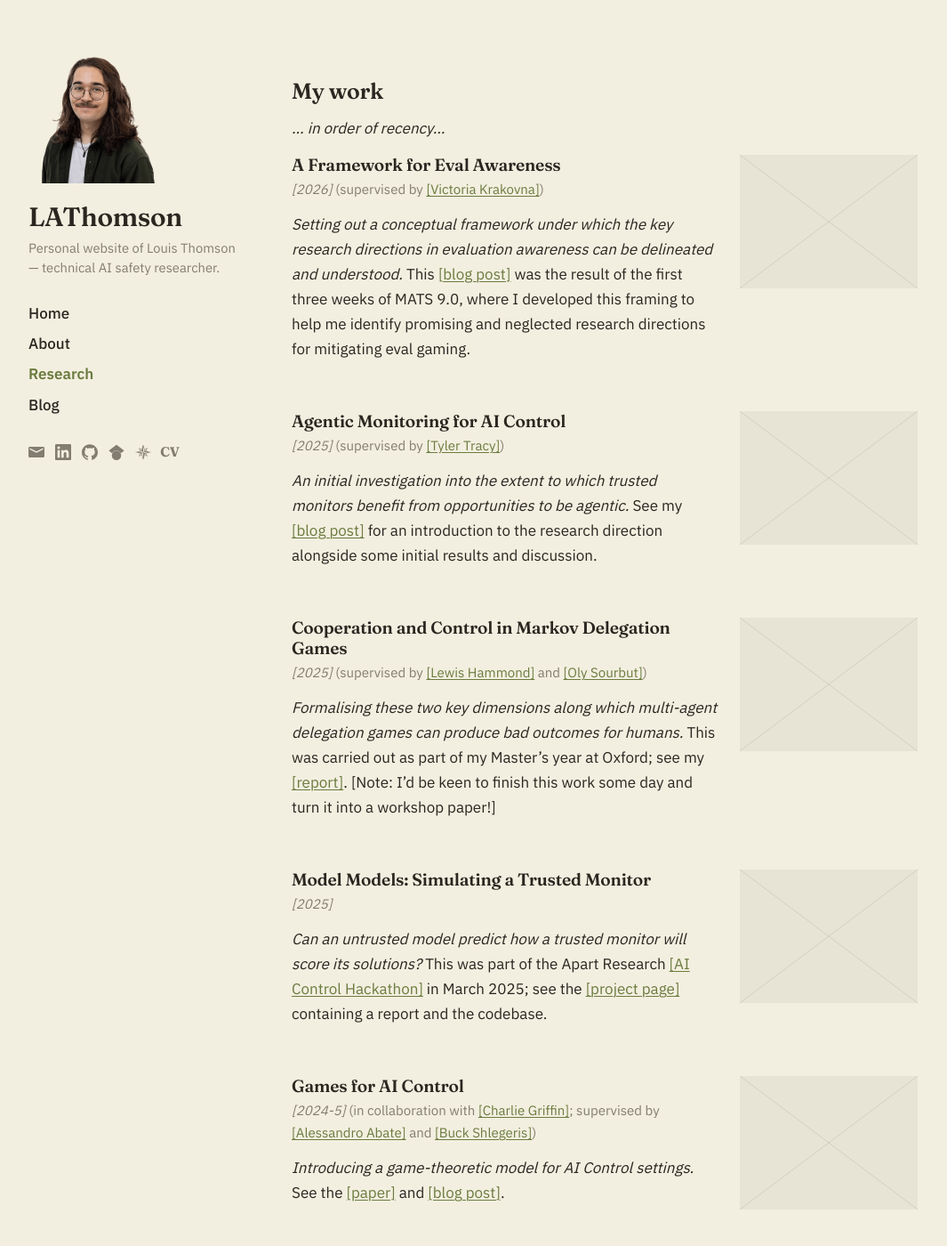
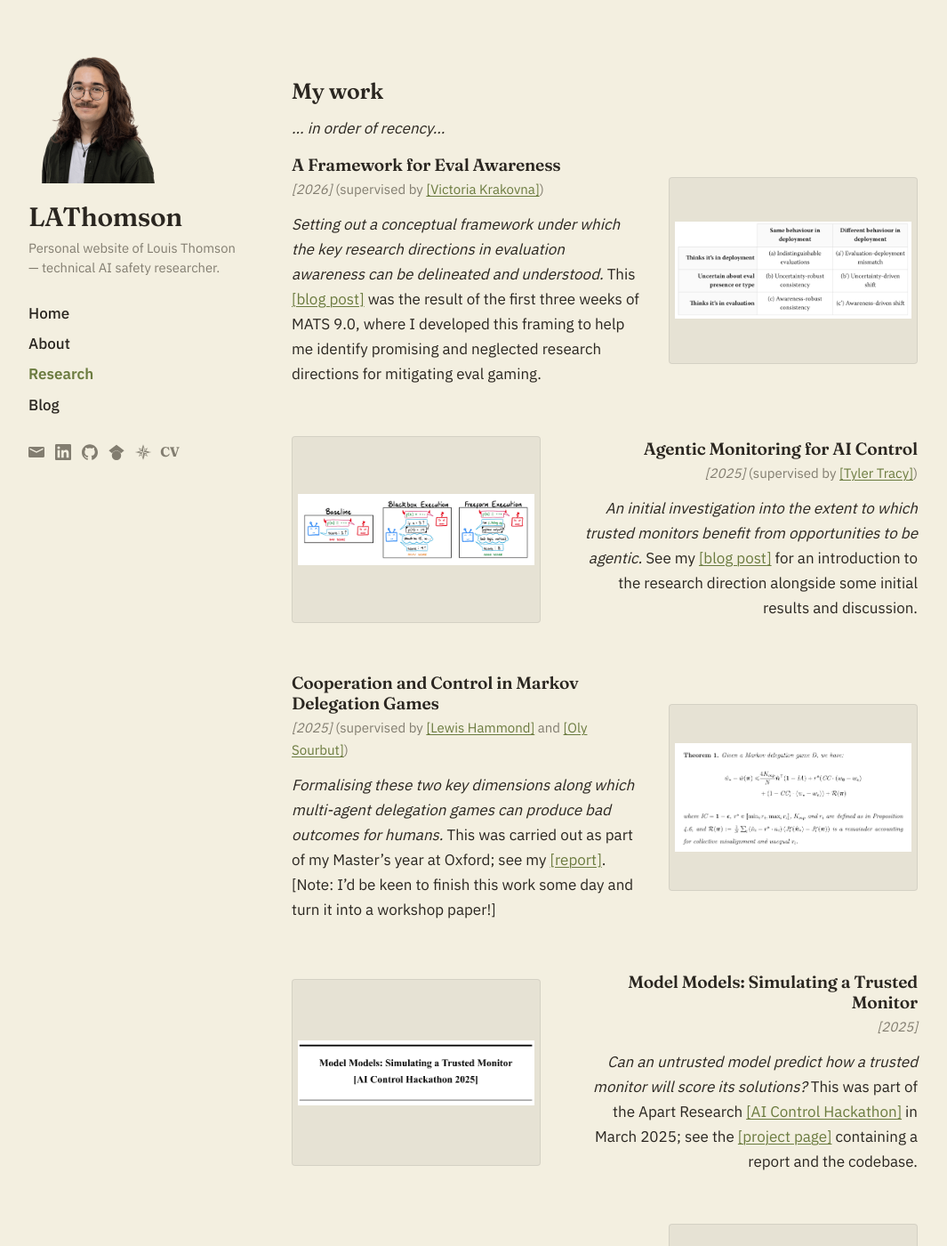
Before and after one commit to LAThomson/LAThomson.github.io, a Jekyll site: the page built from research/index.md, in a window 1280 px wide and 1400 px high. Shown: the whole window at 89% size, without its empty margins (108-1173 px from the left). Built offline with Jekyll 4.4.1, drawn with Linux system fonts in a browser that asks for light colours.

Commit message:
updated research page layout with representative images

```diff
--- a/_layouts/default.html
+++ b/_layouts/default.html
@@ -23,6 +23,7 @@
 
     {% include head-custom.html %}
     <script src="{{ '/assets/js/theme-cycle.js' | relative_url }}" defer></script>
+    <script src="{{ '/assets/js/lightbox.js' | relative_url }}" defer></script>
   </head>
   <body>
     <div class="wrapper">
--- a/assets/css/style.css
+++ b/assets/css/style.css
@@ -48,6 +48,7 @@ body {
   -webkit-font-smoothing: antialiased;
   -moz-osx-font-smoothing: grayscale;
   transition: background-color 0.3s ease, color 0.3s ease;
+  overflow-x: clip;
 }
 
 h1, h2, h3, h4 {
@@ -232,9 +233,9 @@ section {
 /* Research project cards */
 .project {
   display: grid;
-  grid-template-columns: 1fr 200px;
-  gap: 1.5rem;
-  align-items: start;
+  grid-template-columns: minmax(0, 1fr) auto;
+  gap: 2rem;
+  align-items: center;
   margin-bottom: 2.5rem;
 }
 .project-content h3 {
@@ -248,12 +249,79 @@ section {
   font-size: 0.94rem;
 }
 .project-image {
-  width: 100%;
-  height: auto;
+  width: 280px;
+  height: 210px;
+  object-fit: contain;
   display: block;
+  border-radius: 4px;
+  background: var(--code-bg);
+  border: 1px solid var(--rule);
+  padding: 6px;
+  cursor: zoom-in;
+  justify-self: center;
+  transition: transform 0.15s ease, box-shadow 0.15s ease;
 }
+.project-image:hover {
+  transform: translateY(-1px);
+  box-shadow: 0 4px 12px rgba(0, 0, 0, 0.08);
+}
+
+/* Alternate layout: even-indexed cards put the image on the left */
+.project:nth-of-type(even) {
+  grid-template-columns: auto minmax(0, 1fr);
+}
+.project:nth-of-type(even) .project-content {
+  grid-column: 2;
+  grid-row: 1;
+  text-align: right;
+}
+.project:nth-of-type(even) .project-image {
+  grid-column: 1;
+  grid-row: 1;
+}
+
 @media (max-width: 760px) {
-  .project { grid-template-columns: 1fr; }
+  .project,
+  .project:nth-of-type(even) {
+    grid-template-columns: 1fr;
+  }
+  .project:nth-of-type(even) .project-content,
+  .project:nth-of-type(even) .project-image {
+    grid-column: auto;
+    grid-row: auto;
+    text-align: left;
+  }
+  .project-image {
+    width: 100%;
+    height: auto;
+    aspect-ratio: 4 / 3;
+    max-width: 280px;
+    justify-self: start;
+  }
+}
+
+/* Image lightbox */
+.lightbox {
+  position: fixed;
+  inset: 0;
+  background: rgba(0, 0, 0, 0.78);
+  display: flex;
+  align-items: center;
+  justify-content: center;
+  padding: 4vh 4vw;
+  z-index: 1000;
+  cursor: zoom-out;
+  opacity: 0;
+  transition: opacity 0.18s ease;
+}
+.lightbox.is-open { opacity: 1; }
+.lightbox img {
+  max-width: 100%;
+  max-height: 100%;
+  border-radius: 4px;
+  background: var(--bg);
+  padding: 8px;
+  box-shadow: 0 12px 40px rgba(0, 0, 0, 0.4);
 }
 
 /* Post-specific */
--- /dev/null
+++ b/assets/js/lightbox.js
@@ -0,0 +1,41 @@
+(function () {
+  // Lightweight click-to-zoom for any <img class="project-image">.
+  // No dependencies; click outside the image or press Esc to close.
+
+  function open(src, alt) {
+    var overlay = document.createElement('div');
+    overlay.className = 'lightbox';
+    var img = document.createElement('img');
+    img.src = src;
+    img.alt = alt || '';
+    overlay.appendChild(img);
+    document.body.appendChild(overlay);
+    // Force a reflow so the opacity transition fires.
+    void overlay.offsetWidth;
+    overlay.classList.add('is-open');
+
+    function close() {
+      overlay.classList.remove('is-open');
+      overlay.addEventListener('transitionend', function handler() {
+        overlay.removeEventListener('transitionend', handler);
+        if (overlay.parentNode) overlay.parentNode.removeChild(overlay);
+      });
+      document.removeEventListener('keydown', onKey);
+    }
+
+    function onKey(e) {
+      if (e.key === 'Escape') close();
+    }
+
+    overlay.addEventListener('click', close);
+    document.addEventListener('keydown', onKey);
+  }
+
+  document.addEventListener('DOMContentLoaded', function () {
+    document.querySelectorAll('img.project-image').forEach(function (img) {
+      img.addEventListener('click', function () {
+        open(img.getAttribute('src'), img.getAttribute('alt'));
+      });
+    });
+  });
+})();
--- a/research/index.md
+++ b/research/index.md
@@ -17,7 +17,7 @@ permalink: /research/
 
 *Setting out a conceptual framework under which the key research directions in evaluation awareness can be delineated and understood.* This [\[blog post\]](https://www.lesswrong.com/posts/cjMpms3dBZJCrxL8c/a-framework-for-eval-awareness) was the result of the first three weeks of MATS 9.0, where I developed this framing to help me identify promising and neglected research directions for mitigating eval gaming.
 </div>
-<img class="project-image" src="/assets/img/research/placeholder.svg" alt="Placeholder image for A Framework for Eval Awareness" />
+<img class="project-image" src="/assets/img/research/framework_for_eval_awareness.png" alt="Figure from A Framework for Eval Awareness" />
 </div>
 
 <div class="project" markdown="1">
@@ -29,7 +29,7 @@ permalink: /research/
 
 *An initial investigation into the extent to which trusted monitors benefit from opportunities to be agentic.* See my [\[blog post\]](https://www.lesswrong.com/posts/ptSXTkjnyj7KxNfMz/agentic-monitoring-for-ai-control-1) for an introduction to the research direction alongside some initial results and discussion.
 </div>
-<img class="project-image" src="/assets/img/research/placeholder.svg" alt="Placeholder image for Agentic Monitoring for AI Control" />
+<img class="project-image" src="/assets/img/research/agentic_monitoring_for_AI_control.png" alt="Figure from Agentic Monitoring for AI Control" />
 </div>
 
 <div class="project" markdown="1">
@@ -41,7 +41,7 @@ permalink: /research/
 
 *Formalising these two key dimensions along which multi-agent delegation games can produce bad outcomes for humans.* This was carried out as part of my Master's year at Oxford; see my [\[report\]](https://drive.google.com/file/d/1EJS2ljeih-qq6OH2abr0GwTM75guNaX1/view?usp=sharing). \[Note: I'd be keen to finish this work some day and turn it into a workshop paper!\]
 </div>
-<img class="project-image" src="/assets/img/research/placeholder.svg" alt="Placeholder image for Cooperation and Control in Markov Delegation Games" />
+<img class="project-image" src="/assets/img/research/markov_delegation_games.png" alt="Figure from Cooperation and Control in Markov Delegation Games" />
 </div>
 
 <div class="project" markdown="1">
@@ -53,7 +53,7 @@ permalink: /research/
 
 *Can an untrusted model predict how a trusted monitor will score its solutions?* This was part of the Apart Research [\[AI Control Hackathon\]](https://apartresearch.com/sprints/ai-control-hackathon-2025-03-29-to-2025-03-30) in March 2025; see the [\[project page\]](https://apartresearch.com/project/model-models-simulating-a-trusted-monitor-r682) containing a report and the codebase.
 </div>
-<img class="project-image" src="/assets/img/research/placeholder.svg" alt="Placeholder image for Model Models: Simulating a Trusted Monitor" />
+<img class="project-image" src="/assets/img/research/model_models.png" alt="Figure from Model Models: Simulating a Trusted Monitor" />
 </div>
 
 <div class="project" markdown="1">
@@ -65,7 +65,7 @@ permalink: /research/
 
 *Introducing a game-theoretic model for AI Control settings.* See the [\[paper\]](https://arxiv.org/abs/2409.07985) and [\[blog post\]](https://www.lesswrong.com/posts/Yu8jADLfptjPsR58E/games-for-ai-control-1).
 </div>
-<img class="project-image" src="/assets/img/research/placeholder.svg" alt="Placeholder image for Games for AI Control" />
+<img class="project-image" src="/assets/img/research/games_for_AI_control.png" alt="Figure from Games for AI Control" />
 </div>
 
 <div class="project" markdown="1">
@@ -77,7 +77,7 @@ permalink: /research/
 
 *Working on a proposal to solve the corrigibility problem by training agents to have incomplete preferences.* I briefly worked on this project through the [\[Future Impact Group\]](https://futureimpact.group/fellowship) programme; you can see the resulting [\[paper\]](https://arxiv.org/abs/2407.00805) which was accepted to [\[TAIS 2025\]](https://www.tais2025.cc/proceedings/thornley-towards-shutdownable-agents).
 </div>
-<img class="project-image" src="/assets/img/research/placeholder.svg" alt="Placeholder image for Towards shutdownable agents via stochastic choice" />
+<img class="project-image" src="/assets/img/research/towards_shutdownable_agents.png" alt="Figure from Towards shutdownable agents via stochastic choice" />
 </div>
 
 <div class="project" markdown="1">
@@ -89,5 +89,5 @@ permalink: /research/
 
 *Investigating the extent to which belief consistency and deceptive behaviour scale with model size*. I began working on this project through the AI Safety Hub Labs programme (now [\[LASR Labs\]](https://www.lasrlabs.org/)). See our [\[blog post\]](https://www.alignmentforum.org/posts/pip63HtEAxHGfSEGk/tall-tales-at-different-scales-evaluating-scaling-trends-for) and a [\[follow-up paper\]](https://arxiv.org/abs/2410.04272).
 </div>
-<img class="project-image" src="/assets/img/research/placeholder.svg" alt="Placeholder image for Tall Tales at Different Scales" />
+<img class="project-image" src="/assets/img/research/tall_tales_for_different_scales.png" alt="Figure from Tall Tales at Different Scales" />
 </div>
```
Also changed, not shown: assets/img/research/agentic_monitoring_for_AI_control.png (added), assets/img/research/framework_for_eval_awareness.png (added), assets/img/research/games_for_AI_control.png (added), assets/img/research/markov_delegation_games.png (added), assets/img/research/model_models.png (added), assets/img/research/tall_tales_for_different_scales.png (added), assets/img/research/towards_shutdownable_agents.png (added), 1 other file.
